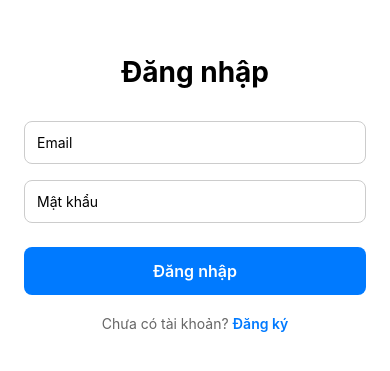
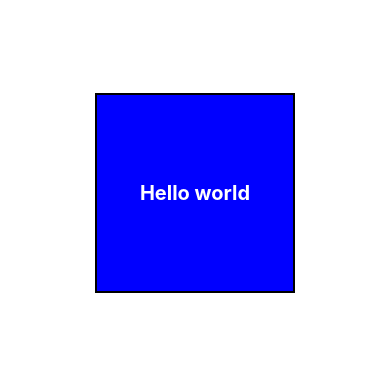
Before and after one commit to VanKhai-Simple/loginpage-moblie, a React Native app: screen / in a window 390 px wide. Shown: the part 229-600 px from the top of the page. Built offline with nearby package versions, Linux system fonts and the light colour scheme.

Commit message:
Update notification UI

```diff
--- a/App.js
+++ b/App.js
@@ -1,10 +1,11 @@
 // import { StatusBar } from 'expo-status-bar';
-// import { StyleSheet, Text, View } from 'react-native';
-import LoginScreen from "./src/LoginScreen";
+import { StyleSheet, Text, View , FlatList,SafeAreaView, } from 'react-native';
+import { Ionicons } from "@expo/vector-icons";
+// import LoginScreen from "./src/LoginScreen";
 
-export default function App() {
-  return <LoginScreen />;
-}
+// export default function App() {
+//   return <LoginScreen />;
+// }
 
 // const styles = StyleSheet.create({
 //   container: {
@@ -14,3 +15,148 @@ export default function App() {
 //     justifyContent: 'center',
 //   },
 // });
+// --------------- ------------------Bài 1 --------------------------------------//
+export default function App() {
+  return (
+    <View style={styles.container}>
+      <View style={styles.square}>
+        <Text style={styles.text}>Hello world</Text>
+      </View>
+    </View>
+  );
+}
+
+const styles = StyleSheet.create({
+  container: {
+    flex: 1,
+    justifyContent: 'center',
+    alignItems: 'center',
+    backgroundColor: '#fff',
+  },
+  square: {
+    width: 200,
+    height: 200,
+    backgroundColor: 'blue',
+    justifyContent: 'center',
+    alignItems: 'center',
+    borderWidth: 2,
+    borderColor: 'black',
+  },
+  text : {
+    color: 'white',
+    fontSize: 20,
+    fontWeight: 'bold',
+  },
+});
+
+
+// --------------- ------------------Bài 2 --------------------------------------//
+
+// const DATA = [
+//   {
+//     id: "1",
+//     title: "Bước 1 Xác định nhu cầu khách hàng",
+//     content: "Vũ Văn Hoàng sắp đến hạn lúc 01/08/2020 9:00",
+//     time: "20/08/2020, 06:00",
+//     icon: "checkmark-circle",
+//   },
+//   {
+//     id: "2",
+//     title: "Bạn có khách hàng mới!",
+//     content: "Chúc mừng bạn, bạn có khách hàng mới. Hãy mau chóng liên lạc ngay.",
+//     time: "20/08/2020, 06:00",
+//     icon: "people",
+//   },
+//   {
+//     id: "3",
+//     title: "Khách hàng được chia sẻ bị trùng",
+//     content: "Rất tiếc, khách hàng được chia sẻ đã tồn tại trên hệ thống.",
+//     time: "20/08/2020, 06:00",
+//     icon: "people",
+//   },
+//   {
+//     id: "4",
+//     title: "Công việc sắp đến hạn trong hôm nay",
+//     content: "Bạn có 7 công việc sắp đến hạn trong hôm nay.",
+//     time: "20/08/2020, 06:00",
+//     icon: "checkmark-circle",
+//   },
+// ];
+
+// const Item = ({ item }) => (
+//   <View style={styles.item}>
+//     <View style={styles.iconWrapper}>
+//       <Ionicons name={item.icon} size={24} color="#fff" />
+//     </View>
+
+//     <View style={styles.textWrapper}>
+//       <Text style={styles.title}>{item.title}</Text>
+//       <Text style={styles.content}>{item.content}</Text>
+//       <Text style={styles.time}>{item.time}</Text>
+//     </View>
+//   </View>
+// );
+
+// export default function App() {
+//   return (
+//     <SafeAreaView style={styles.container}>
+//       <Text style={styles.header}>Thông báo</Text>
+
+//       <FlatList
+//         data={DATA}
+//         keyExtractor={(item) => item.id}
+//         renderItem={({ item }) => <Item item={item} />}
+//         ItemSeparatorComponent={() => <View style={styles.separator} />}
+//       />
+//     </SafeAreaView>
+//   );
+// }
+
+// const styles = StyleSheet.create({
+//   container: {
+//     flex: 1,
+//     backgroundColor: "#fff",
+//   },
+//   header: {
+//     fontSize: 20,
+//     fontWeight: "bold",
+//     textAlign: "center",
+//     padding: 16,
+//     borderBottomWidth: 1,
+//     borderColor: "#eee",
+//   },
+//   item: {
+//     flexDirection: "row",
+//     padding: 16,
+//   },
+//   iconWrapper: {
+//     width: 40,
+//     height: 40,
+//     borderRadius: 20,
+//     backgroundColor: "#3F51B5",
+//     justifyContent: "center",
+//     alignItems: "center",
+//     marginRight: 12,
+//   },
+//   textWrapper: {
+//     flex: 1,
+//   },
+//   title: {
+//     fontWeight: "bold",
+//     fontSize: 15,
+//     marginBottom: 4,
+//   },
+//   content: {
+//     color: "#555",
+//     marginBottom: 6,
+//   },
+//   time: {
+//     fontSize: 12,
+//     color: "#999",
+//   },
+//   separator: {
+//     height: 1,
+//     backgroundColor: "#eee",
+//     marginLeft: 68,
+//   },
+// });
```
